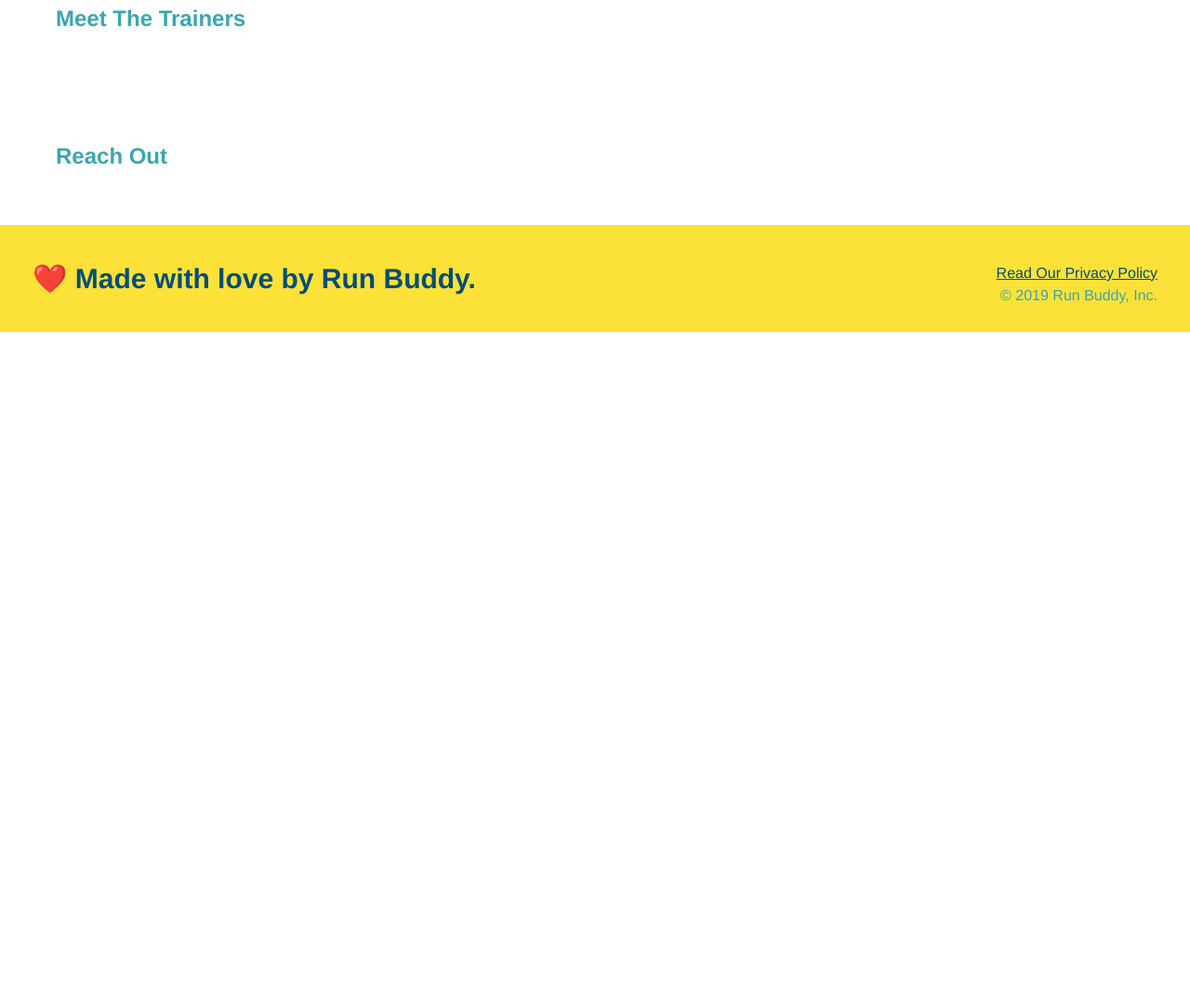
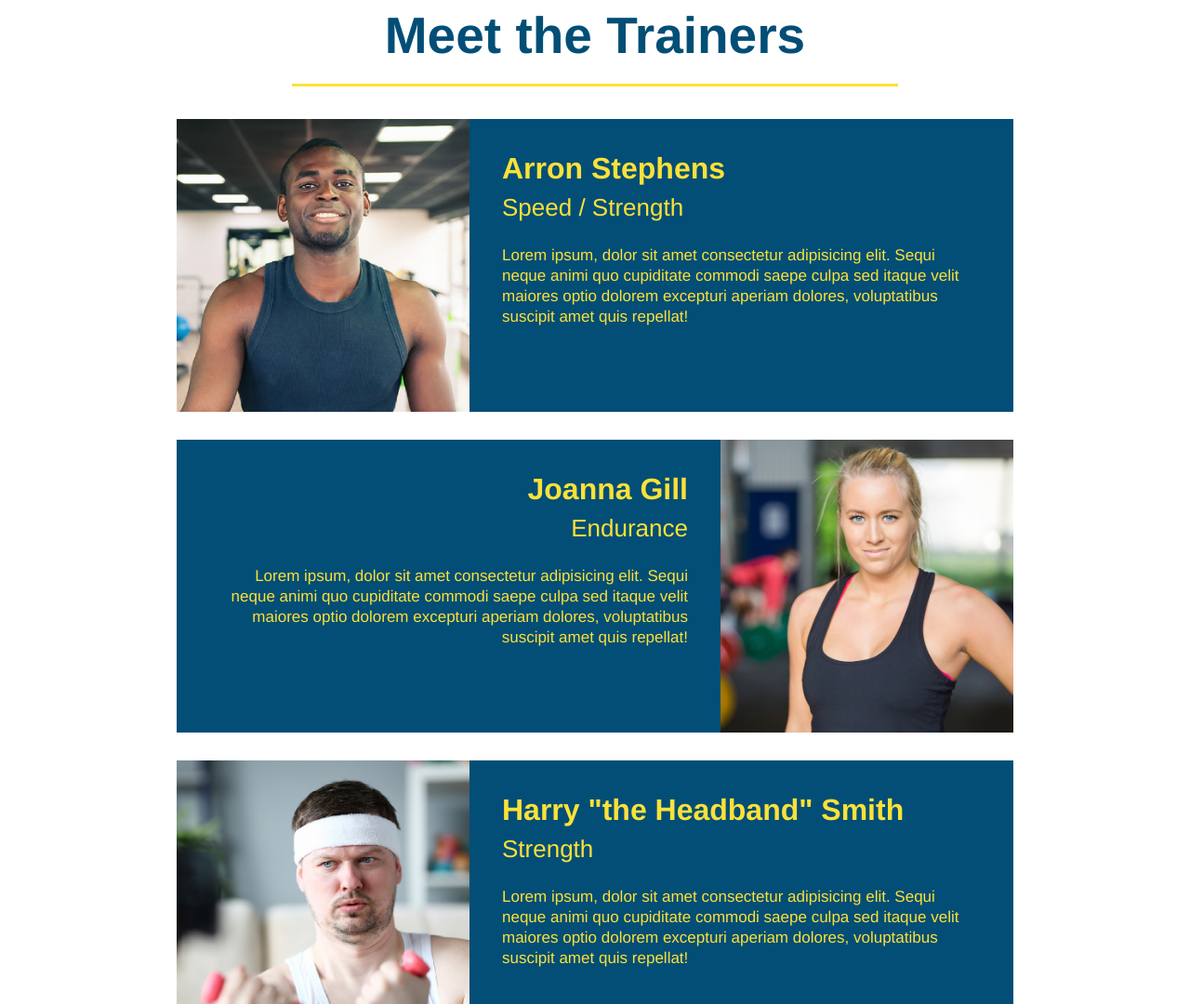
Before and after one commit to dariushorton/run-buddy, a plain HTML site: page index.html in a window 1280 px wide. Shown: the part 2840-3920 px from the top of the page at 93% size. Before the commit the page ends 3197 px from the top, so only its background shows below. Drawn offline with Linux system fonts and the light colour scheme.

Commit message:
meet the trainers section

```diff
--- a/index.html
+++ b/index.html
@@ -106,9 +106,46 @@
 </section>
 
 <!-- "meet the trainers" section -->
-<section>
-  <h2>Meet The Trainers</h2>
-</section>
+<section id="your-trainers" class="trainers">
+  <h2 class="section-title primary-border">
+    Meet the Trainers
+  </h2>
+  <article class="trainer">
+    <img src="./assets/images/trainer-1.jpg" alt="Arron Stephens in his workout clothes, ready to pump iron" />
+    <div class="trainer-bio text-left">
+      <h3>Arron Stephens</h3>
+      <h4>Speed / Strength</h4>
+      <p>
+        Lorem ipsum, dolor sit amet consectetur adipisicing elit. Sequi neque animi quo cupiditate commodi saepe culpa sed
+        itaque velit maiores optio dolorem excepturi aperiam dolores, voluptatibus suscipit amet quis repellat!
+      </p>
+    </div>
+  </article>
+  <!-- second trainer bio -->
+<article class="trainer">
+  <div class="trainer-bio text-right">
+    <h3>Joanna Gill</h3>
+    <h4>Endurance</h4>
+    <p>
+      Lorem ipsum, dolor sit amet consectetur adipisicing elit. Sequi neque animi quo cupiditate commodi saepe culpa sed
+      itaque velit maiores optio dolorem excepturi aperiam dolores, voluptatibus suscipit amet quis repellat!
+    </p>
+  </div>
+  <img src="./assets/images/trainer-2.jpg" alt="Joanna Gill cooling off after a workout" />
+</article>
+
+<!-- third trainer bio -->
+<article class="trainer">
+  <img src="./assets/images/trainer-3.jpg" alt="Harry Smith wearing a headband and lifting comically small pink weights" />
+  <div class="trainer-bio text-left">
+    <h3>Harry "the Headband" Smith</h3>
+    <h4>Strength</h4>
+    <p>
+      Lorem ipsum, dolor sit amet consectetur adipisicing elit. Sequi neque animi quo cupiditate commodi saepe culpa sed
+      itaque velit maiores optio dolorem excepturi aperiam dolores, voluptatibus suscipit amet quis repellat!
+    </p>
+  </div>
+</article>
 
 <!-- "reach out" section -->
 <section>
--- a/style.css
+++ b/style.css
@@ -170,3 +170,45 @@
   .steps span {
     font-size: 38px;
   }
+  .trainers {
+    text-align: center;
+  }
+  .trainer {
+    width: 900px;
+    margin: 0 auto 30px auto;
+    background: #024e76;
+    color: #fce138;
+    overflow: auto
+  }
+  .trainer img {
+    width: 35%;
+    float: left;
+  }
+
+  .trainer-bio {
+    padding: 35px;
+    float: left;
+    width: 65%;
+  }
+  .text-left {
+    text-align: left;
+  }
+
+  .text-right {
+    text-align: right;
+  }
+  .trainer-bio h3 {
+    font-size: 32px;
+    margin-bottom: 8px;
+  }
+
+  .trainer-bio h4 {
+    font-weight: lighter;
+    font-size: 26px;
+    margin-bottom: 25px;
+  }
+
+  .trainer-bio p {
+    font-size: 17px;
+    line-height: 1.3;
+  }
```
Also changed, not shown: assets/images/trainer-1.jpg (added), assets/images/trainer-2.jpg (added), assets/images/trainer-3.jpg (added), 3 other files.
